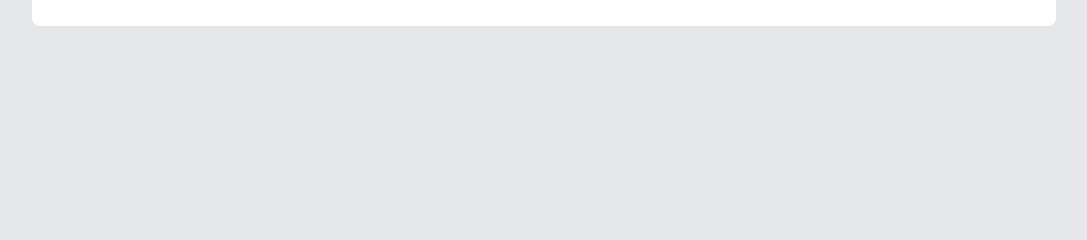
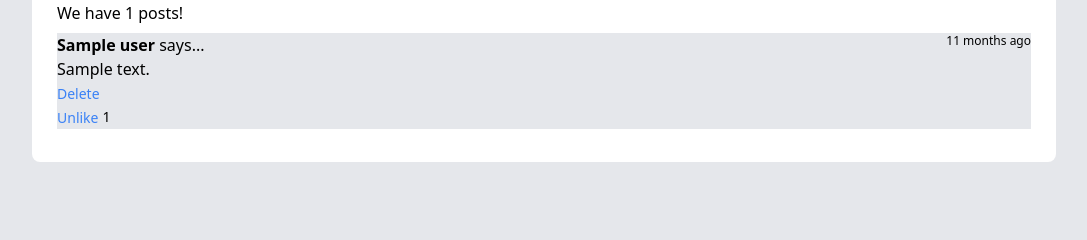
Before and after one commit to felixgren/hacker-news, a Laravel app: template resources/views/users/posts/index.blade.php in a window 1280 px wide. Shown: the part 116-356 px from the top of the page, without its empty margins (96-1183 px from the left). Run offline with Laravel 8, Linux system fonts and the light colour scheme; a user stored in the database is signed in; tables that the repository leaves empty hold one stand-in row (values such as "Sample post"); the template is opened without the code that fills it: most values are stand-ins (such as "Sample title", 1, 10 or a date in 2020); style sheets or scripts are compiled from the project's sources.

Commit message:
Added user posts to profile

```diff
--- a/app/Http/Controllers/UserPostController.php
+++ b/app/Http/Controllers/UserPostController.php
@@ -11,9 +11,11 @@ class UserPostController extends Controller
     {
         // Grab user
         // Show list of their posts and info
-        // dd($user);
+
+        $posts = $user->posts()->with(['user', 'likes'])->paginate(20);
         return view('users.posts.index', [
             'user' => $user,
+            'posts' => $posts,
         ]);
     }
 }
--- a/resources/views/users/posts/index.blade.php
+++ b/resources/views/users/posts/index.blade.php
@@ -2,8 +2,60 @@
 
 @section('content')
 <div class="flex justify-center">
-    <div class="w-10/12 bg-white p-3 sm:p-6 sm:rounded-lg md:max-w-screen-md xl:max-w-screen-lg dark:text-white dark:bg-transparent dark:border-solid border border-white border-opacity-40">
+    <div
+        class="w-10/12 bg-white p-3 sm:p-6 sm:rounded-lg md:max-w-screen-md xl:max-w-screen-lg dark:text-white dark:bg-transparent dark:border-solid border border-white border-opacity-40">
         {{ $user->name }}'s posts very fancy yes yes
+
+        @if ($count = $posts->count())
+        <p> We have {{$count}} posts!</p>
+        @foreach ($posts as $post)
+        <div class="bg-gray-200 my-2">
+            <div class="flex justify-between">
+                <div class="">
+                    <a href="{{ route('users.posts', $post->user) }}" class="font-bold">{{ $post->user->name }}</a>
+                    <span>says...</span>
+                </div>
+                <span class="text-xs">{{ $post->created_at->diffForHumans()}}</span>
+                {{-- Carbon PHP API is used for DateTime --}}
+            </div>
+
+            <p>{{ $post->body}}</p>
+
+            <div class="flex flex-wrap items-center">
+                @auth
+                @can('delete', $post)
+                <div class="w-full">
+                    <form action="{{ route('posts.destroy', $post) }}" method="post">
+                        @csrf
+                        @method('DELETE')
+                        <button type="submit" class="text-blue-500 text-sm">Delete</button>
+                    </form>
+                </div>
+                @endcan
+
+                @if (!$post->LikedBy(auth()->user()))
+                <form action="{{ route('posts.likes', $post) }}" method="post" class="mr-1">
+                    @csrf
+                    <button type="submit" class="text-blue-500 text-sm">Like</button>
+                </form>
+                @else
+                <form action="{{ route('posts.likes', $post) }}" method="post" class="mr-1">
+                    @csrf
+                    @method('DELETE')
+                    <button type="submit" class="text-blue-500 text-sm">Unlike</button>
+                </form>
+                @endif
+                @endauth
+
+                <span class="text-sm">{{ $post->likes->count() }}</span>
+            </div>
+        </div>
+        @endforeach
+
+        {{ $posts->links() }} {{-- Included tailwind view --}}
+        @else
+        <p>nope no posts up in here</p>
+        @endif
     </div>
 </div>
 @endsection
```
